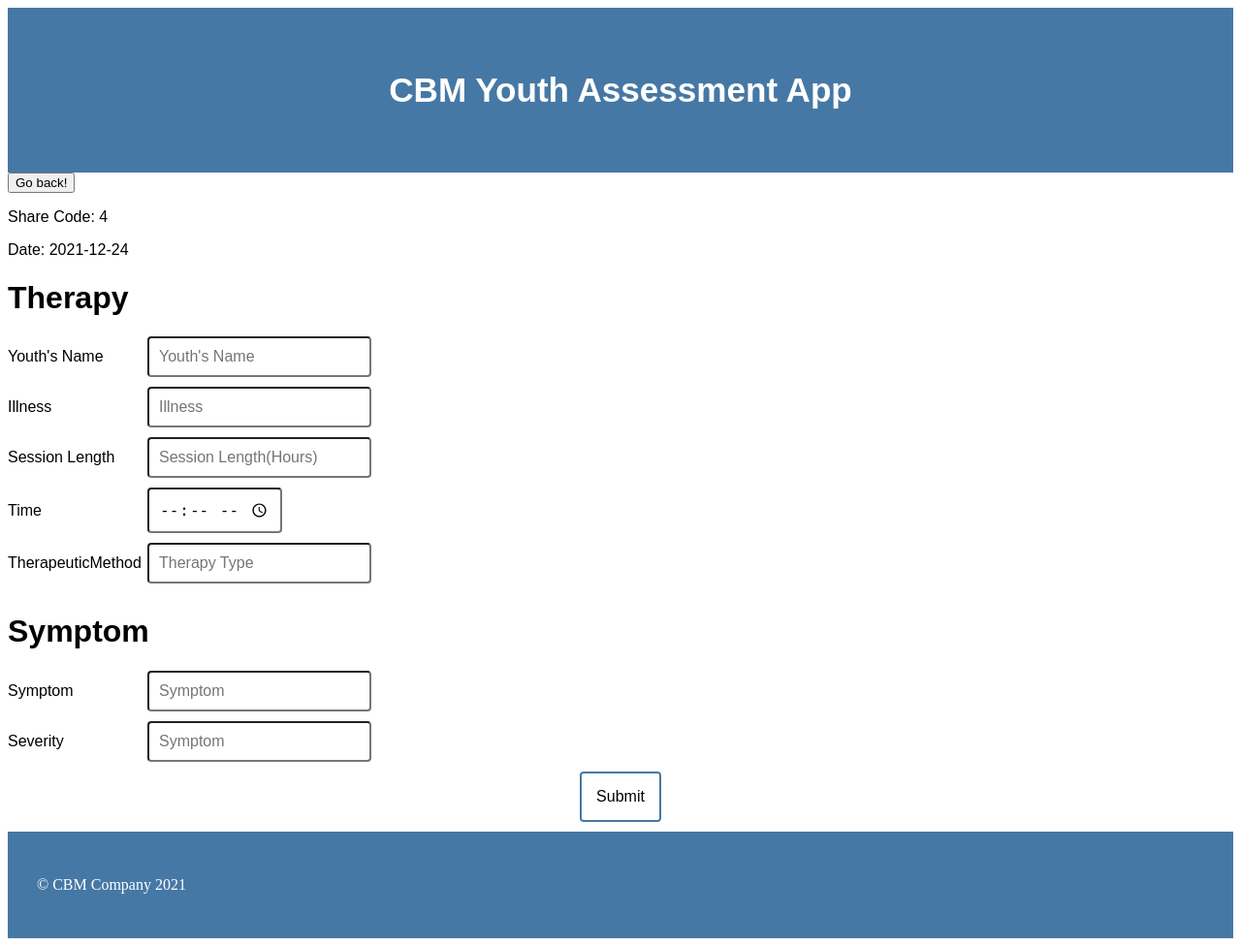
After one commit to HolstCh/Group-Home-Data-Management-Web-Application, a Flask app: page /uploadPsy in a window 1280 px wide. The commit adds this page. Shown: the whole page at 97% size. Run offline with Flask 2, Linux system fonts and the light colour scheme; tables that the repository leaves empty or names only in its code hold one stand-in row (values such as "Sample post").

Commit message:
create account & upload file for Psychologist

```diff
--- a/Main.py
+++ b/Main.py
@@ -12,6 +12,8 @@ allLogCodes = {}
 allMentalCodes = {}
 
 userSIN = 0  # user's sin is saved globally when logging in
+userName = ""
+userProfession = ""
 
 
 @app.route("/")
@@ -33,9 +35,63 @@ def home():
 def newAccount():
     if request.method == 'POST':
         user = request.form["inputUsername"]
-        return redirect(url_for("account", usr=user))  # go to user's account page
+        password = request.form["inputPassword"]
+        return redirect(url_for("moreNewAccount", user=user, password=password))  # go to user's account page
     else:
         return render_template('designNew.html')
+
+
+@app.route("/moreNewAccount/<user>/<password>", methods=["POST", "GET"])
+def moreNewAccount(user, password):
+    if request.method == 'POST':
+        # values to insert into Professional (sin as well):
+        city = request.form["city"]
+        fName = request.form["fName"]
+        midInitial = request.form["mid"]
+        lastName = request.form["lName"]
+        phoneNum = request.form["phone"]
+
+        # values to insert into Account (user & password as well):
+        profession = request.form["profName"]
+
+        # values to insert into Has (user as well):
+        sin = request.form["sin"]
+
+        try:
+            connection = mysql.connect()
+            cursor = connection.cursor()
+            query = "INSERT INTO PROFESSIONAL" \
+                    " (SIN, city, firstName, middleInitial, lastName, phoneNumber)" \
+                    "VALUES(%s, %s, %s, %s, %s, %s)"
+            values = (sin, city, fName, midInitial, lastName, phoneNum)
+            cursor.execute(query, values)
+            connection.commit()
+
+            query = "INSERT INTO ACCOUNT" \
+                    " (username, password, professionName)" \
+                    "VALUES(%s, %s, %s)"
+            values = (user, password, profession)
+            cursor.execute(query, values)
+            connection.commit()
+
+            query = "INSERT INTO HAS" \
+                    " (SIN, username)" \
+                    "VALUES(%s, %s)"
+            values = (sin, user)
+            cursor.execute(query, values)
+            connection.commit()
+
+            print(cursor.rowcount, "record inserted.")
+            result = jsonify("New Account Created")
+            result.status_code = 200
+            return redirect(url_for("home"))  # go back to login page
+        except Exception as e:
+            print(e)
+        finally:
+            cursor.close()
+            connection.close()
+    else:
+        return render_template('moreDesignNew.html', user=user)
 
 
 @app.route("/accountYouth/<usr>/<profession>")
@@ -87,7 +143,8 @@ def loadMentalCodes(SIN, username, profession):
         return redirect(url_for("accountPed", usr=username, profession=profession))
 
 
-@app.route("/verifyAccount/<username>/<password>/<profession>", methods=['GET'])  # verifies user and then loads their share codes into a local array
+@app.route("/verifyAccount/<username>/<password>/<profession>",
+           methods=['GET'])  # verifies user and then loads their share codes into a local array
 def verifyAccount(username, password, profession):
     try:
         connection = mysql.connect()
@@ -99,6 +156,10 @@ def verifyAccount(username, password, profession):
         sin = cursor.fetchone()
         global userSIN
         userSIN = sin[0]  # save user's SIN
+        global userName
+        userName = username
+        global userProfession
+        userProfession = profession
         print(userSIN)
         if not sin:
             print('Error: no account')
@@ -112,7 +173,8 @@ def verifyAccount(username, password, profession):
         connection.close()
 
 
-@app.route("/verifyProfession/<username>/<password>", methods=['GET'])  # calls verifyAccount() to direct to the professional's page
+@app.route("/verifyProfession/<username>/<password>",
+           methods=['GET'])  # calls verifyAccount() to direct to the professional's page
 def verifyProfession(username, password):
     try:
         connection = mysql.connect()
@@ -276,57 +338,65 @@ def generateShareCode():  # counts all rows for all three documents and adds one
         connection.close()
 
 
-@app.route("/uploadPed", methods=['POST', 'GET'])
-def uploadPed():
+@app.route("/uploadPsy", methods=['POST', 'GET'])
+def uploadPsy():
     date = datetime.datetime.now()
     displayDate = date.date()
     code = generateShareCode()
     if request.method == 'POST':
-        # values to insert into PHE table:
-        pedSIN = userSIN
+        # values to insert into MHE table(code included):
+        psySIN = userSIN
+        youthName = request.form["inputName"]
+
+        # values to insert into Therapy table:
+        sessionID = code
+        illness = request.form["inputIllness"]
+        sessLength = request.form["inputLength"]
         day = date.day
         month = date.month
         year = date.year
-        weight = request.form["inputWeight"]
-        height = request.form["inputHeight"]
-        temperature = request.form["inputTemp"]
-        heartRate = request.form["inputHR"]
-        bloodPressure = request.form["inputBP"]
-        respiratoryRate = request.form["inputRR"]
-        youthName = request.form["inputName"]
+        time = request.form["inputTime"]
+        therapyMethod = request.form["inputMethod"]
 
-        # values to insert into Prescription table:
-        drugName = request.form["inputPres"]
-        dosage = request.form["inputDosage"]
-        dosesPerDay = request.form["inputDPD"]
-        illness = request.form["inputIllness"]
+        # values to insert into Symptoms table:
+        symptom = request.form["inputSymptom"]
+        severity = request.form["inputSeverity"]
+
         try:
             connection = mysql.connect()
             cursor = connection.cursor()
-            query = "INSERT INTO PHYSICAL_HEALTH_EVALUATION" \
-                    " (physicalShareCode, day, month, year, weight, height, temperature, heartRate, bloodPressure, respiratoryRate, pedSIN, youthName)" \
-                    "VALUES(%s, %s, %s, %s, %s, %s, %s, %s, %s, %s, %s, %s)"
-            values = (code, day, month, year, weight, height, temperature, heartRate, bloodPressure, respiratoryRate, pedSIN, youthName)
+            query = "INSERT INTO MENTAL_HEALTH_EVALUATION" \
+                    " (mentalShareCode, psySIN, youthName)" \
+                    "VALUES(%s, %s, %s)"
+            values = (code, psySIN, youthName)
             cursor.execute(query, values)
             connection.commit()
 
-            query = "INSERT INTO PRESCRIPTION" \
-                    " (name, dosage, dosesPerDay, illness, physicalShareCode)" \
-                    "VALUES(%s, %s, %s, %s, %s)"
-            values = (drugName, dosage, dosesPerDay, illness, code)
+            query = "INSERT INTO THERAPY" \
+                    " (sessionID, illness, sessionLength, day, month, year, time, therapeuticMethod, mentalShareCode)" \
+                    "VALUES(%s, %s, %s, %s, %s, %s, %s, %s, %s)"
+            values = (sessionID, illness, sessLength, day, month, year, time, therapyMethod, code)
             cursor.execute(query, values)
             connection.commit()
+
+            query = "INSERT INTO SYMPTOMS" \
+                    " (mentalShareCode, symptom, severity)" \
+                    "VALUES(%s, %s, %s)"
+            values = (code, symptom, severity)
+            cursor.execute(query, values)
+            connection.commit()
+
             print(cursor.rowcount, "record inserted.")
-            result = jsonify("PHE Created")
+            result = jsonify("MHE Created")
             result.status_code = 200
-            return result
+            return redirect(url_for("accountPsy", usr=userName, profession=userProfession))  # back to Psy's main page
         except Exception as e:
             print(e)
         finally:
             cursor.close()
             connection.close()
     else:
-        return render_template('uploadPed.html', date=displayDate, SC=code)
+        return render_template('uploadPsy.html', date=displayDate, SC=code)
 
 
 @app.route("/uploadYouth")
--- a/templates/designAccPsy.html
+++ b/templates/designAccPsy.html
@@ -76,7 +76,7 @@
 			<div class = "btn-group">
 				<a href = "#" class = "button">My Files</a>
 				<a href = "#" class = "button">Shared Files</a>
-				<a href = "#" class = "button">Upload Files</a>
+				<a href = "http://127.0.0.1:5000/uploadPsy" class = "button">Upload Files</a>
                 <a href = "http://127.0.0.1:5000/home" class = "button">Sign Out</a>
 			</div>
 
--- a/templates/designApp.html
+++ b/templates/designApp.html
@@ -116,7 +116,7 @@
 					<input type = "password" name = "inputPassword" id = "inputPassword" class = "form-control" placeholder = "Password" required>
 					<div class = "center"><input class = "button" type = "submit" value = "Login"/></div>
 				</form>
-				<div class = "text-arial"><a href = "/create-account" class = "center">Dont have an account? Click here to create one</a></div>
+				<div class = "text-arial"><a href = "/newAccount" class = "center">Dont have an account? Click here to create one</a></div>
 				<p>&nbsp;&nbsp;&nbsp;&nbsp;&nbsp;</p>
 			</div>
 
--- /dev/null
+++ b/templates/uploadPsy.html
@@ -0,0 +1,128 @@
+<!DOCTYPE html>
+<html lang = "en">
+
+<head>
+	<title>New Log</title>
+	<style>
+
+		body
+        {
+			padding-top: 0px;
+			padding-bottom: 0px;
+		}
+
+		.form-signin .checkbox
+        {
+			font-weight: normal;
+		}
+
+		.form-signin .form-control {
+			height:  auto;
+			width:  auto;
+			padding:  10px;
+			font-size: 16px;
+		}
+
+		.form-signin input {
+			margin-bottom: 10px;
+			border-radius: 4px;
+		}
+
+		.header {
+	  		padding: 30px;
+	  		text-align: center;
+	  		background: #4678A5;
+	  		color: white;
+	  		font-size: 30px;
+	  		font-family: Arial;
+		}
+
+		.footer {
+	  		padding: 30px;
+	  		background: #4678A5;
+	  		color: white;
+		}
+
+		.button {
+			text-decoration: none;
+			font-size: 16px;
+			border-radius: 4px;
+			padding: 15px;
+			margin: 0 auto;
+			background-color: white;
+			color: black;
+			border: 2px solid #4678A5;
+			transition-duration: 0.4s;
+		}
+
+		.button:active {
+			color: white;
+			background-color: #4678A5;
+			box-shadow: 0 1px #666;
+			transform: translateY(2px);
+		}
+
+		.center {
+			display: flex;
+			justify-content: center;
+		}
+
+		.form-signin label {
+			display: inline-block;
+        	width: 140px;
+    	}
+
+    	.text-arial {
+			font-family: Arial;
+		}
+
+	</style>
+</head>
+<body>
+	<div class = "container">
+		<div class = "header">
+			<h3 class = "text-muted">CBM Youth Assessment App</h3>
+		</div>
+        <form>
+            <input type="button" value="Go back!" onclick="history.back()">
+        </form>
+		<div class = "jumbotron">
+			<div>
+				<p class = "text-arial">Share Code: {{SC}}</p>
+				<p class = "text-arial">Date: {{date}}</p>
+				<h1 class = "text-arial">Therapy</h1>
+				<form class = "form-signin" action = "#" method = "post">
+					<label for = "inputName" class = "text-arial">Youth's Name</label>
+					<input type = "name" name = "inputName" id = "inputName" class = "form-control" placeholder = "Youth's Name"/>
+					<br>
+					<label for = "inputIllness" class = "text-arial">Illness</label>
+					<input type = "illness" name = "inputIllness" id = "inputIllness" class = "form-control" placeholder = "Illness"/>
+					<br>
+					<label for = "inputLength" class = "text-arial">Session Length</label>
+					<input type = "length" name = "inputLength" id = "inputLength" class = "form-control" placeholder = "Session Length(Hours)" required>
+					<br>
+					<label for = "inputTime" class = "text-arial">Time</label>
+					<input type = "time" name = "inputTime" id = "inputTime" class = "form-control" placeholder = "Time of Day" required>
+					<br>
+					<label for = "inputMethod" class = "text-arial">TherapeuticMethod</label>
+					<input type = "therapy" name = "inputMethod" id = "inputMethod" class = "form-control" placeholder = "Therapy Type" required>
+					<br>
+
+					<h1 class = "text-arial">Symptom</h1>
+					<label for = "inputSymptom" class = "text-arial">Symptom</label>
+					<input type = "symp" name = "inputSymptom" id = "inputSymptom" class = "form-control" placeholder = "Symptom" required>
+					<br>
+					<label for = "inputSeverity" class = "text-arial">Severity</label>
+					<input type = "sev" name = "inputSeverity" id = "inputSeverity" class = "form-control" placeholder = "Symptom" required>
+					<br>
+					<div class = "center"><input class = "button" type = "submit" value = "Submit"/></div>
+				</form>
+			</div>
+
+			<footer class = "footer">
+				<p>&copy; CBM Company 2021</p>
+			</footer>
+		</div>
+	</div>
+</body>
+</html>
```
Also changed, not shown: templates/uploadPed.html (line endings or trailing spaces).
